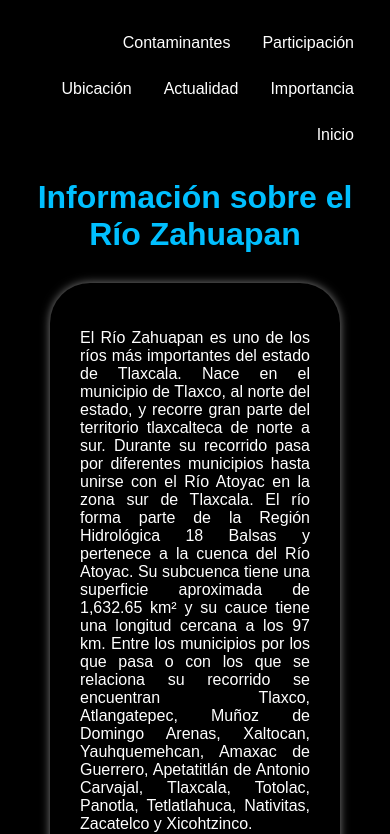
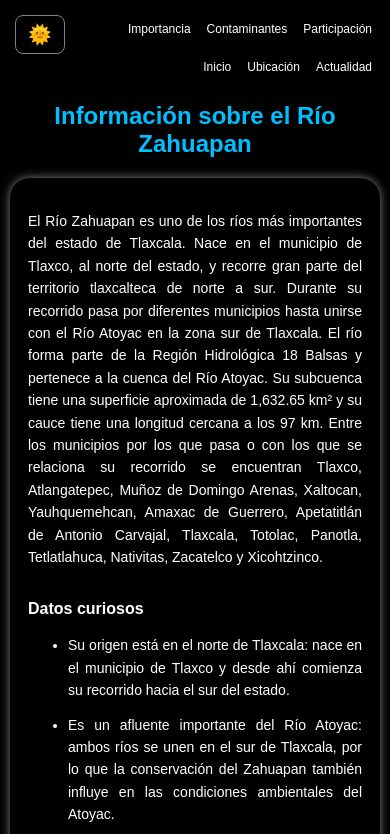
Before and after one commit to migher-source/rio-zahuapan, a plain HTML site: page informacion.html in a window 390 px wide. Shown: the top 834 px of the page. Drawn offline with Linux system fonts and the light colour scheme.

Commit message:
Update informacion.html

```diff
--- a/informacion.html
+++ b/informacion.html
@@ -1,20 +1,20 @@
-<html>
+<!DOCTYPE html>
+<html lang="es">
 
+<head>
 
+<title>Río Zahuapan</title>
 
+<meta charset="UTF-8">
+<meta name="viewport" content="width=device-width, initial-scale=1.0">
 
 <style>
 
-
-body{
-
-
-p{
-
-text-align: justify;
-
+* {
+    box-sizing: border-box;
 }
 
+body {
 
     padding: 20px;
     color: white;
@@ -22,18 +22,38 @@ background-color: black;
     margin: 0;
     font-family: arial, helvetica, sans-serif;
 
+    transition: background-color 0.3s ease, color 0.3s ease;
 
 }
 
-.navegacion{
-overflow: hidden;
-background-color: black;
+body.claro {
+
+    color: #222222;
+    background-color: #F1F1E9;
 
 }
 
+p {
 
+    text-align: justify;
 
-.navegacion a{
+}
+
+.navegacion {
+
+    overflow: hidden;
+    background-color: black;
+    transition: background-color 0.3s ease;
+
+}
+
+body.claro .navegacion {
+
+    background-color: #D9E5D7;
+
+}
+
+.navegacion a {
 
     float: right;
     color: white;
@@ -41,39 +61,170 @@ text-align: center;
     padding: 14px 16px;
     text-decoration: none;
 
+    transition: background-color 0.3s ease;
 
 }
 
+body.claro .navegacion a {
 
+    color: #263D30;
 
-.navegacion a:hover{
+}
+
+.navegacion a:hover {
 
     background-color: #6B6255;
 
 }
 
+.navegacion a.activo {
 
-.cuadro{
+    background-color: #6B6255;
+    border-bottom: 3px solid white;
+
+}
+
+#cambiar-tema {
+
+    float: left;
+    margin: 5px;
+    padding: 7px 12px;
+
+    font-size: 21px;
+    cursor: pointer;
+
+    background: transparent;
+    border: 1px solid gray;
+    border-radius: 8px;
+
+    transition: background-color 0.3s ease;
+
+}
+
+#cambiar-tema:hover {
+
+    background-color: #6B6255;
+
+}
+
+.cuadro {
 
     box-shadow: 0 0 10px gray;
     border-radius: 40px;
     padding: 30px;
     margin: 30px;
 
+    transition: box-shadow 0.3s ease,
+                background-color 0.3s ease;
+
 }
 
+body.claro .cuadro {
+
+    background-color: rgba(255, 255, 255, 0.65);
+    box-shadow: 0 0 10px rgba(0, 0, 0, 0.18);
+
+}
+
+.cuadro:hover {
+
+    box-shadow: 0 0 15px #6B6255;
+
+}
+
+h1 {
+
+    text-align: center;
+    color: #00BFFF;
+
+}
+
+body.claro h1 {
+
+    color: #167B9C;
+
+}
+
+li {
+
+    margin-bottom: 12px;
+    text-align: justify;
+
+}
+
+@media screen and (max-width: 768px) {
+
+    .cuadro {
+
+        margin: 20px 10px;
+        padding: 25px;
+
+    }
+
+    .navegacion a {
+
+        padding: 12px 10px;
+        font-size: 14px;
+
+    }
+
+}
+
+@media screen and (max-width: 480px) {
+
+    body {
+
+        padding: 10px;
+
+    }
+
+    .navegacion a {
+
+        padding: 12px 8px;
+        font-size: 12px;
+
+    }
+
+    #cambiar-tema {
+
+        font-size: 19px;
+
+    }
+
+    .cuadro {
+
+        margin: 20px 0;
+        padding: 18px;
+        border-radius: 20px;
+
+    }
+
+    h1 {
+
+        font-size: 24px;
+
+    }
+
+    p, li {
+
+        font-size: 14px;
+        line-height: 1.6;
+
+    }
+
+}
+
+@media (prefers-reduced-motion: reduce) {
+
+    .cuadro, .navegacion a, body {
+
+        transition: none;
+
+    }
+
+}
 
 </style>
-
-
-
-
-
-<head>
-
-<title> Río Zahuapan </title>
-
-<meta name="viewport" content="width=device-width, initial-scale=1.0">
 
 </head>
 
@@ -81,30 +232,33 @@ margin: 30px;
 
 <header>
 
-
 <div class="navegacion">
 
+<button id="cambiar-tema" onclick="cambiarTema()" aria-label="Activar modo claro">🌞</button>
+
 <a href="acciones.html"> Participación </a>
+
 <a href="simulacion.html"> Contaminantes </a>
+
 <a href="importancia.html"> Importancia </a>
+
 <a href="actualidad.html"> Actualidad </a>
+
 <a href="ubicacion.html"> Ubicación </a>
+
 <a href="index.html"> Inicio </a>
 
 </div>
 
-
 </header>
 
 
-
-<font color="#00BFFF"><center><h1> Información sobre el Río Zahuapan </h1></center></font>
-
-
+<center>
+<h1>Información sobre el Río Zahuapan</h1>
+</center>
 
 
 <div class="cuadro">
-
 
 <p>
 El Río Zahuapan es uno de los ríos más importantes del estado de Tlaxcala. Nace en el municipio de Tlaxco, al norte del estado, y recorre gran parte del territorio tlaxcalteca de norte a sur. Durante su recorrido pasa por diferentes municipios hasta unirse con el Río Atoyac en la zona sur de Tlaxcala.
@@ -119,6 +273,7 @@ Entre los municipios por los que pasa o con los que se relaciona su recorrido se
 <b>Datos curiosos</b>
 
 <ul>
+
 <li>Su origen está en el norte de Tlaxcala: nace en el municipio de Tlaxco y desde ahí comienza su recorrido hacia el sur del estado.</li>
 
 <li>Es un afluente importante del Río Atoyac: ambos ríos se unen en el sur de Tlaxcala, por lo que la conservación del Zahuapan también influye en las condiciones ambientales del Atoyac.</li>
@@ -132,15 +287,77 @@ Entre los municipios por los que pasa o con los que se relaciona su recorrido se
 <li>Su recuperación forma parte de un proyecto ambiental más amplio: las acciones de limpieza y saneamiento del Zahuapan contribuyen a los esfuerzos para recuperar la cuenca del Alto Atoyac.</li>
 
 <li>Tiene una longitud aproximada de 97 km: su recorrido y su subcuenca son importantes para la organización y el estudio de los recursos hídricos de Tlaxcala.</li>
+
 </ul>
 
-</class>
+</div>
+
+
+<script>
+
+function aplicarTema(tema) {
+
+    let boton = document.getElementById("cambiar-tema");
+
+    if (tema === "claro") {
+
+        document.body.classList.add("claro");
+        boton.textContent = "🌙";
+        boton.setAttribute("aria-label", "Activar modo oscuro");
+
+    } else {
+
+        document.body.classList.remove("claro");
+        boton.textContent = "🌞";
+        boton.setAttribute("aria-label", "Activar modo claro");
+
+    }
+
+    try {
+        localStorage.setItem("tema-zahuapan", tema);
+    } catch (error) {
+    }
+
+}
+
+function cambiarTema() {
+
+    let temaActual = document.body.classList.contains("claro") ? "claro" : "oscuro";
+
+    aplicarTema(temaActual === "claro" ? "oscuro" : "claro");
+
+}
+
+let temaGuardado = "oscuro";
+
+try {
+    temaGuardado = localStorage.getItem("tema-zahuapan") || "oscuro";
+} catch (error) {
+}
+
+aplicarTema(temaGuardado);
 
 
 
 
+let pagina = window.location.pathname.split("/").pop();
+
+let enlaces = document.querySelectorAll(".navegacion a");
+
+enlaces.forEach(function(enlace) {
+
+    if (enlace.getAttribute("href") === pagina) {
+
+        enlace.classList.add("activo");
+
+        enlace.setAttribute("aria-current", "page");
+
+    }
+
+});
+
+</script>
+
 </body>
 
-
-
 </html>
```
Lines whose indentation alone changed are shown as unchanged.
